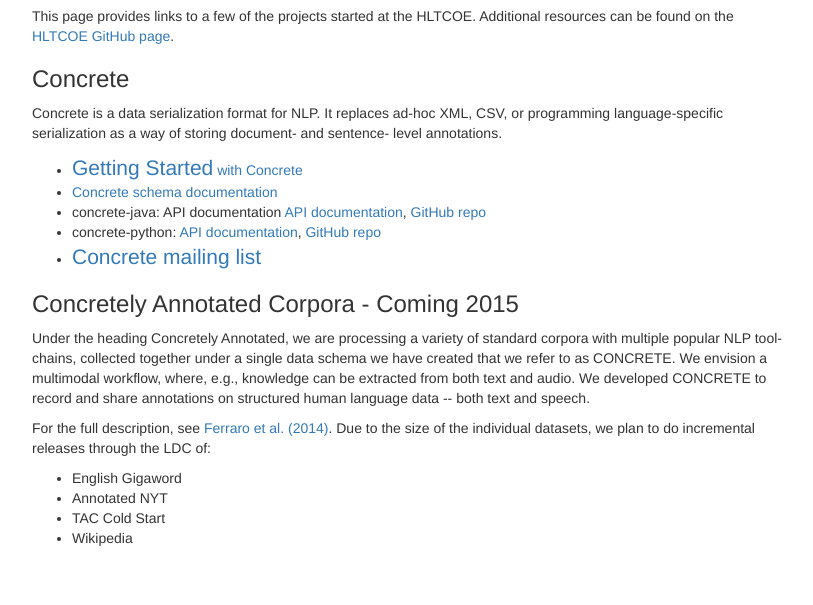
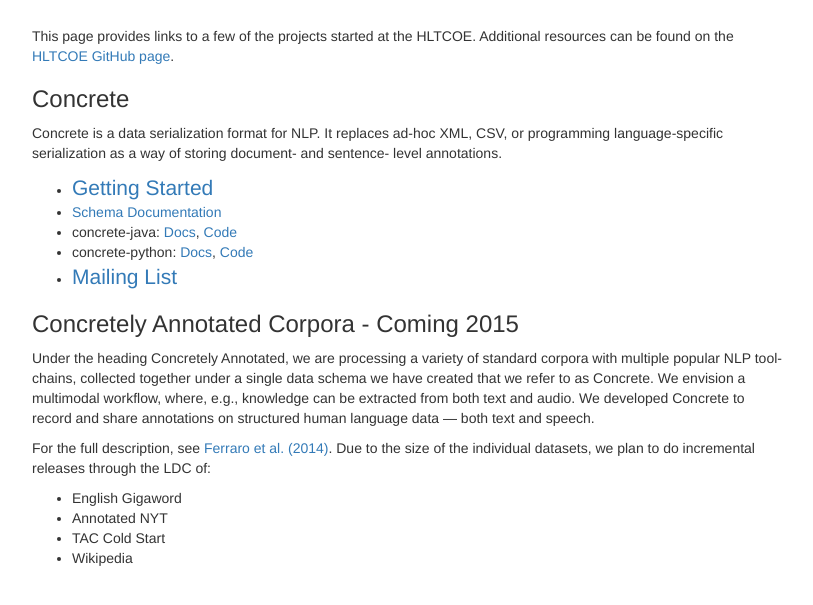
Before and after one commit to hltcoe/hltcoe.github.io, a plain HTML site: page index.html in a window 1280 px wide. Shown: the part 103-708 px from the top of the page, without its empty margins (38-851 px from the left). Drawn offline with nearby package versions, Linux system fonts and the light colour scheme.

Commit message:
Fixes from Tim

```diff
--- a/index.html
+++ b/index.html
@@ -23,7 +23,10 @@
               <a href="http://hltcoe.jhu.edu/">Human Language Technology<br>Center of Excellence</a>
           </h1>
           </div>
-      </div>
+          </div>
+          <div class="row">
+              &nbsp;
+          </div>
     <div class="row">
         <div class="col-md-8">
 
@@ -42,35 +45,24 @@
             </p>
             <ul>
                 <li>
-                    <a href="https://github.com/hltcoe/concrete-docs/blob/master/GETTING_STARTED.md"><span class="lead">Getting Started</span> with Concrete</a>
+                    <a href="https://github.com/hltcoe/concrete-docs/blob/master/GETTING_STARTED.md"><span class="lead">Getting Started</span></a>
                 </li>
                 <li>
-                    <a href="http://hltcoe.github.io/concrete/audio">Concrete schema documentation</a>
+                    <a href="http://hltcoe.github.io/concrete/audio">Schema Documentation</a>
                 </li>
                 <li>
-                    concrete-java: API documentation
-                    <a href="http://hltcoe.github.io/concrete-java/apidocs/index.html">API documentation</a>,
-                    <a href="https://github.com/hltcoe/concrete-java/">GitHub repo</a>
-                    <!-- The links below are per module. The apidocs link above is for all of these combined. -->
-                    <!--
-                    <ul>
-                        <li><a href="http://hltcoe.github.io/concrete-java/concrete-safe/apidocs/index.html">safe</a></li>
-                        <li><a href="http://hltcoe.github.io/concrete-java/concrete-util/apidocs/index.html">util</a></li>
-                        <li><a href="http://hltcoe.github.io/concrete-java/concrete-validation/apidocs/index.html">validation</a></li>
-                        <li><a href="http://hltcoe.github.io/concrete-java/ingesters/concrete-ingesters-base/apidocs/index.html">ingester base</a></li>
-                        <li><a href="http://hltcoe.github.io/concrete-java/ingesters/concrete-ingesters-simple/apidocs/index.html">simple ingester</a></li>
-                        <li><a href="http://hltcoe.github.io/concrete-java/ingesters/concrete-ingesters-gigaword/apidocs/index.html">gigaword ingester</a></li>
-                        <li><a href="http://hltcoe.github.io/concrete-java/ingesters/concrete-ingesters-alnc/apidocs/index.html">alnc ingester</a></li>
-                    </ul>
-                    -->
+                    concrete-java:
+                    <a
+                href="http://hltcoe.github.io/concrete-java/apidocs/index.html">Docs</a>,
+                    <a href="https://github.com/hltcoe/concrete-java/">Code</a>
                 </li>
                 <li>
                     concrete-python:
-                    <a href="http://hltcoe.github.io/concrete-python/">API documentation</a>,
-                    <a href="https://github.com/hltcoe/concrete-python/">GitHub repo</a>
+                    <a href="http://hltcoe.github.io/concrete-python/">Docs</a>,
+                    <a href="https://github.com/hltcoe/concrete-python/">Code</a>
                 </li>
                 <li>
-                    <a class="lead" href="https://groups.google.com/forum/?hl=en#!forum/hltcoe-concrete">Concrete mailing list</a>
+                    <a class="lead" href="https://groups.google.com/forum/?hl=en#!forum/hltcoe-concrete">Mailing List</a>
                 </li>
             </ul>
 
@@ -81,10 +73,10 @@
             processing a variety of standard corpora with multiple
             popular NLP tool-chains, collected together under a single
             data schema we have created that we refer to as
-            CONCRETE. We envision a multimodal workflow, where, e.g.,
+            Concrete. We envision a multimodal workflow, where, e.g.,
             knowledge can be extracted from both text and audio. We
-            developed CONCRETE to record and share annotations on
-            structured human language data -- both text and speech.
+            developed Concrete to record and share annotations on
+            structured human language data &mdash; both text and speech.
             </p>
 
             <p>For the full description,
```
